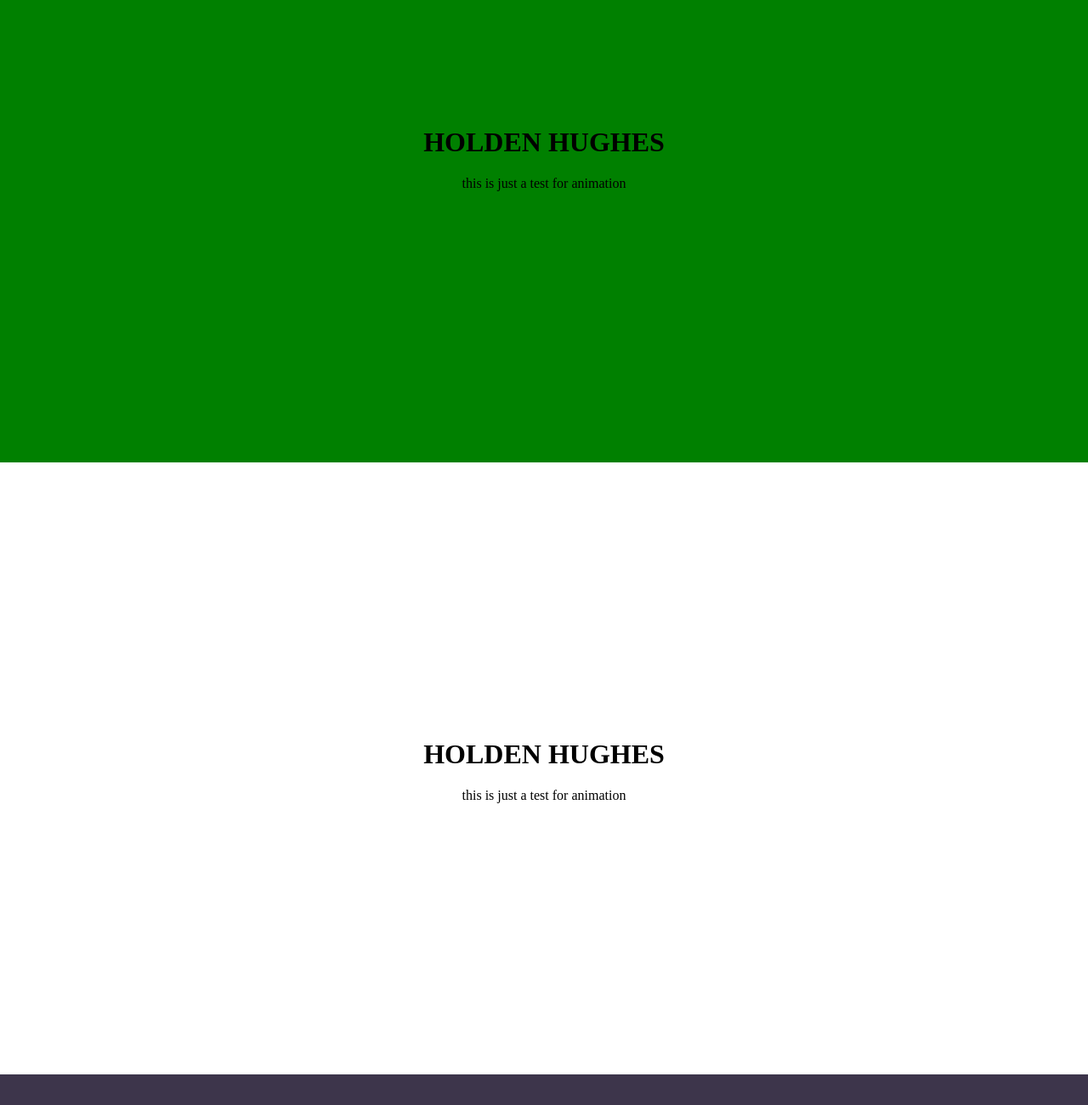
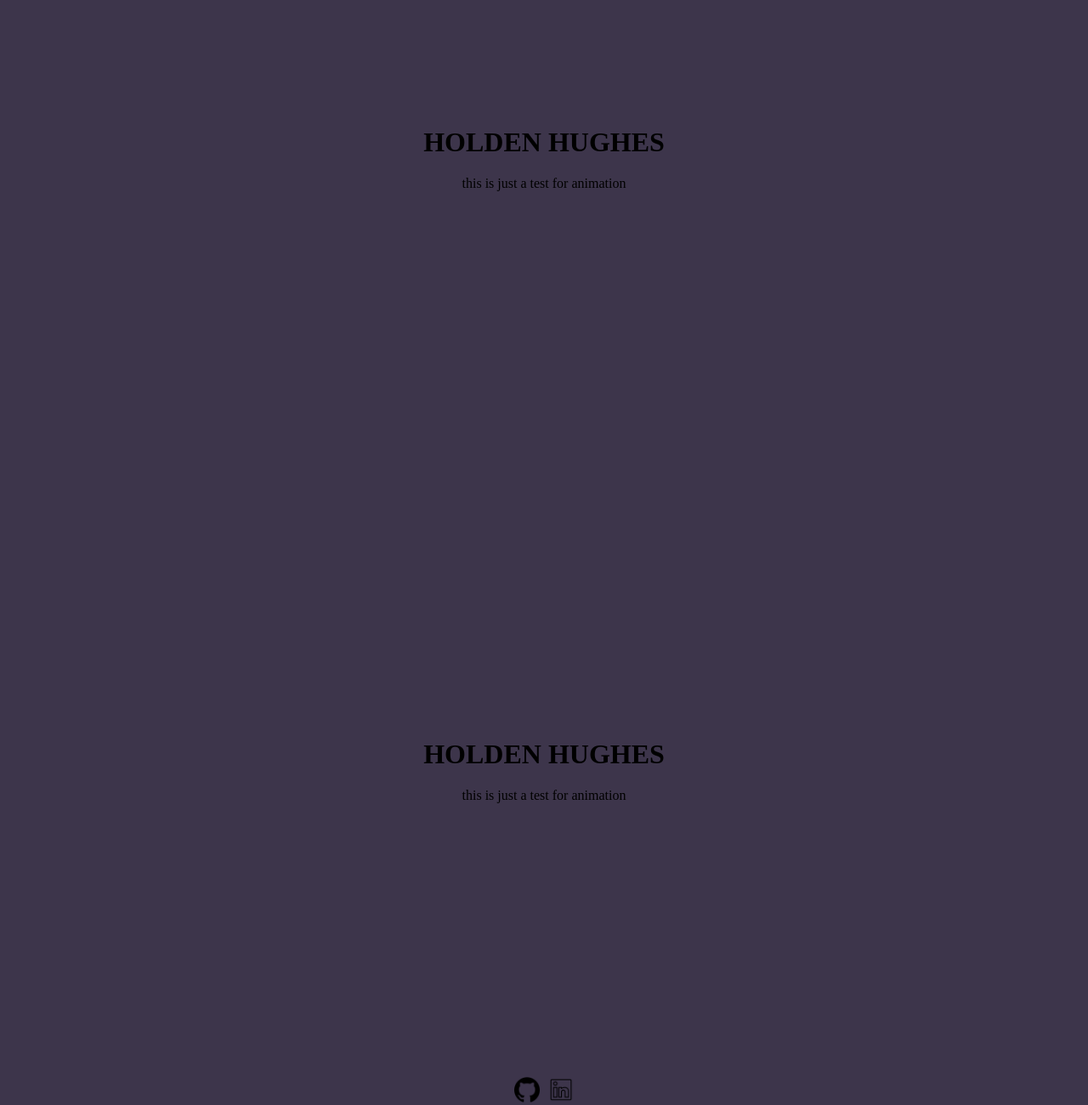
Before and after one commit to RubyRain1/Portfolio, a plain HTML site: page index.html in a window 1280 px wide. Shown: the part 256-1556 px from the top of the page at 85% size. Before the commit the page ends 1520 px from the top, so only its background shows below. Drawn offline with Linux system fonts and the light colour scheme.

Commit message:
animations and styling

```diff
--- a/CSS/style.CSS
+++ b/CSS/style.CSS
@@ -42,14 +42,12 @@ main{
     height: 90%;
 }
 .container1{
-background-color: green;
 display: flex;
 justify-content: center;
 align-items: center;
 min-height: 100%;
 }
 .container2{
-background-color: white;
 display: flex;
 justify-content: center;
 align-items: center;
@@ -57,13 +55,49 @@ min-height: 100%;
 }
 .heading1{
     text-align: center;
+    opacity: 0; /* this makes the text invisible so that we can make it appear using transformation */
+    transform: translateX(100px);
+    transition: opacity 0.5s, transform 1.5s; /* this adds a slight transition time so that it doesnt happen instantly. */
+
 }
 .p1{
     text-align: center;
+    opacity: 0; /* this makes the text invisible so that we can make it appear using transformation */
+    transform:translateX(-100px);
+    transition: opacity 0.5s, transform 1.5s;
+}
+
+.heading1.visible,
+.p1.visible{
+    opacity: 1;
+    transform: translateX(0);
 }
 .heading2{
     text-align: center;
+    opacity: 0; /* this makes the text invisible so that we can make it appear using transformation */
+    transform:translateY(-100px);
+    transition: opacity 0.5s, transform 1.5s;
 }
 .p2{
     text-align: center;
+      opacity: 0; /* this makes the text invisible so that we can make it appear using transformation */
+    transform:translateY(100px); /* this will be an animation on the y axis this will come up from the bottom  */
+    transition: opacity 0.5s, transform 1.5s;
 }
+.heading2.visible,
+.p2.visible{
+    opacity: 1;
+    transform: translateY(0);
+}
+.footer{
+    height: 5%;
+    display: flex;
+    justify-content: center;
+    align-items: center;
+    gap: 10px;
+}
+.github,
+.linkedin{
+    height: 30px;
+    width: 30px;
+}
--- a/JS/style.js
+++ b/JS/style.js
@@ -0,0 +1,21 @@
+const h1 = document.querySelector('.heading1');
+const h2 = document.querySelector('.heading2');
+const p1 = document.querySelector('.p1');
+const p2 = document.querySelector('.p2');
+
+const observer = new IntersectionObserver(entries =>
+    {
+        entries.forEach(entry=>
+            {
+                /* if(entry.isIntersecting)
+                    entry.target.classList.add('visible');
+                if(!entry.isIntersecting)
+                entry.target.classList.remove('visible'); */ /* this is how it can be done with if statements but it can be altered to  */
+            entry.target.classList.toggle('visible', entry.isIntersecting) /*  this is just a cleaner code. it is saying if entry.isIntersecting is true, add visible if not remove. */
+            })
+    });
+
+observer.observe(h1);
+observer.observe(h2);
+observer.observe(p1);
+observer.observe(p2); /* this is what the observer will be observing.. helps to tell what text is supposed to be visible or not. */
--- a/index.html
+++ b/index.html
@@ -27,6 +27,10 @@
             <p class="p2"> this is just a test for animation </p>
         </div>
     </div>
+    <div class="footer">
+        <img class="github" src="./images/github.png" alt="github">
+        <img class="linkedin" src="./images/linkedin.png" alt="linkedin">
+           </div>
 </main>
 </body>
 <script src="./JS/style.js"></script>
```
Also changed, not shown: images/Linkedin.png (added), images/github.png (added).
